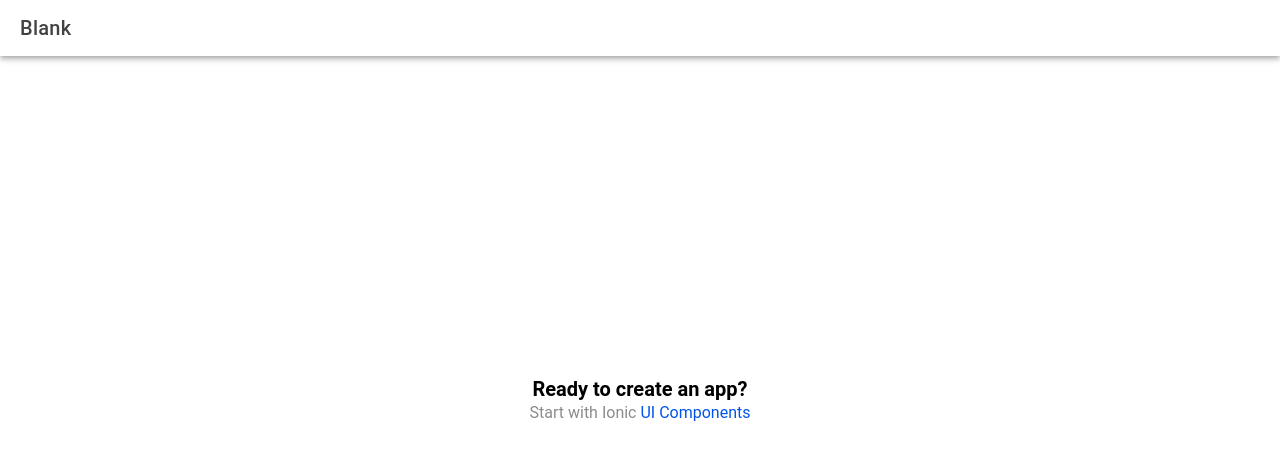
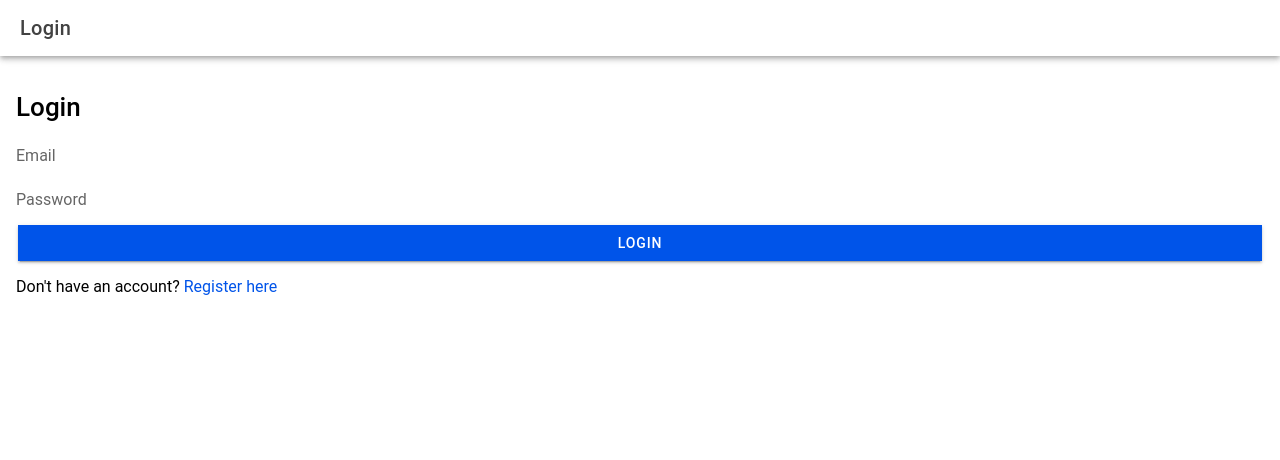
Before and after one commit to cliffamadeus/ics-quizard, a React (Vite) app: page / in a window 1280 px wide. Before the commit this address led to /home. Shown: the top 460 px of the page. Built offline with nearby package versions, Linux system fonts and the light colour scheme; no server answers.

Commit message:
Added supabase registration and login

```diff
--- a/package.json
+++ b/package.json
@@ -19,6 +19,7 @@
     "@capacitor/status-bar": "7.0.0",
     "@ionic/react": "^8.0.0",
     "@ionic/react-router": "^8.0.0",
+    "@supabase/supabase-js": "^2.48.1",
     "@types/react-router": "^5.1.20",
     "@types/react-router-dom": "^5.3.3",
     "ionicons": "^7.0.0",
--- a/src/App.tsx
+++ b/src/App.tsx
@@ -32,6 +32,8 @@ import '@ionic/react/css/palettes/dark.system.css';
 
 /* Theme variables */
 import './theme/variables.css';
+import Login from './pages/Login';
+import Register from './pages/Register';
 
 setupIonicReact();
 
@@ -39,12 +41,12 @@ const App: React.FC = () => (
   <IonApp>
     <IonReactRouter>
       <IonRouterOutlet>
-        <Route exact path="/home">
-          <Home />
-        </Route>
-        <Route exact path="/">
-          <Redirect to="/home" />
-        </Route>
+      <IonRouterOutlet>
+        <Route exact path="/" component={Login} />
+        <Route exact path="/login" component={Login} />
+        <Route exact path="/register" component={Register} />
+        <Route exact path="/app" component={Home} />
+      </IonRouterOutlet>
       </IonRouterOutlet>
     </IonReactRouter>
   </IonApp>
--- a/src/components/ExploreContainer.css
+++ /dev/null
@@ -1,24 +0,0 @@
-#container {
-  text-align: center;
-  position: absolute;
-  left: 0;
-  right: 0;
-  top: 50%;
-  transform: translateY(-50%);
-}
-
-#container strong {
-  font-size: 20px;
-  line-height: 26px;
-}
-
-#container p {
-  font-size: 16px;
-  line-height: 22px;
-  color: #8c8c8c;
-  margin: 0;
-}
-
-#container a {
-  text-decoration: none;
-}
--- a/src/components/ExploreContainer.tsx
+++ /dev/null
@@ -1,14 +0,0 @@
-import './ExploreContainer.css';
-
-interface ContainerProps { }
-
-const ExploreContainer: React.FC<ContainerProps> = () => {
-  return (
-    <div id="container">
-      <strong>Ready to create an app?</strong>
-      <p>Start with Ionic <a target="_blank" rel="noopener noreferrer" href="https://ionicframework.com/docs/components">UI Components</a></p>
-    </div>
-  );
-};
-
-export default ExploreContainer;
--- a/src/pages/Home.tsx
+++ b/src/pages/Home.tsx
@@ -1,5 +1,4 @@
 import { IonContent, IonHeader, IonPage, IonTitle, IonToolbar } from '@ionic/react';
-import ExploreContainer from '../components/ExploreContainer';
 import './Home.css';
 
 const Home: React.FC = () => {
@@ -16,7 +15,6 @@ const Home: React.FC = () => {
             <IonTitle size="large">Blank</IonTitle>
           </IonToolbar>
         </IonHeader>
-        <ExploreContainer />
       </IonContent>
     </IonPage>
   );
--- /dev/null
+++ b/src/pages/Login.tsx
@@ -0,0 +1,79 @@
+import React, { useState } from 'react';
+import { IonContent, IonPage, IonInput, IonButton, IonAlert, IonHeader, IonToolbar, IonTitle, IonButtons, IonBackButton, IonText, IonRouterLink, useIonRouter } from '@ionic/react';
+import { supabase } from '../utils/supabaseClient';
+import { useHistory } from 'react-router-dom';
+
+
+const Login: React.FC = () => {
+  const [email, setEmail] = useState('');
+  const [password, setPassword] = useState('');
+  const [showAlert, setShowAlert] = useState(false);
+  const [alertMessage, setAlertMessage] = useState('');
+  const history = useHistory();
+  const navigation = useIonRouter();
+
+  const handleLogin = async () => {
+    if (!email.endsWith('@nbsc.edu.ph')) {
+      setAlertMessage('Only @nbsc.edu.ph emails are allowed.');
+      setShowAlert(true);
+      return;
+    }
+
+    const { error } = await supabase.auth.signInWithPassword({
+      email,
+      password,
+    });
+
+    if (error) {
+      setAlertMessage(error.message);
+      setShowAlert(true);
+    } else {
+      setAlertMessage('Login successful!');
+      setShowAlert(true);
+      // Redirect to another page or perform additional actions
+      //history.push('/dashboard'); // Example: Redirect to a dashboard page
+      navigation.push('/app','root','replace');
+    }
+  };
+
+  return (
+    <IonPage>
+      <IonHeader>
+        <IonToolbar>
+          <IonTitle>Login</IonTitle>
+        </IonToolbar>
+      </IonHeader>
+      <IonContent className="ion-padding">
+        <h1>Login</h1>
+        <IonInput
+          type="email"
+          placeholder="Email"
+          value={email}
+          onIonChange={(e) => setEmail(e.detail.value!)}
+        />
+        <IonInput
+          type="password"
+          placeholder="Password"
+          value={password}
+          onIonChange={(e) => setPassword(e.detail.value!)}
+        />
+        <IonButton expand="full" onClick={handleLogin}>
+          Login
+        </IonButton>
+
+        <IonText>
+          <p>Don't have an account? <IonRouterLink routerLink="/register">Register here</IonRouterLink></p>
+        </IonText>
+
+        <IonAlert
+          isOpen={showAlert}
+          onDidDismiss={() => setShowAlert(false)}
+          message={alertMessage}
+          buttons={['OK']}
+        />
+      </IonContent>
+    </IonPage>
+  );
+};
+
+export default Login;
--- /dev/null
+++ b/src/pages/Register.tsx
@@ -0,0 +1,75 @@
+import React, { useState } from 'react';
+import { IonContent, IonPage, IonInput, IonButton, IonAlert, IonHeader, IonToolbar, IonTitle, IonBackButton, IonButtons } from '@ionic/react';
+import { supabase } from '../utils/supabaseClient';
+import { useHistory } from 'react-router-dom';
+
+const Register: React.FC = () => {
+  const [email, setEmail] = useState('');
+  const [password, setPassword] = useState('');
+  const [showAlert, setShowAlert] = useState(false);
+  const [alertMessage, setAlertMessage] = useState('');
+  const history = useHistory();
+
+  const handleRegister = async () => {
+    if (!email.endsWith('@nbsc.edu.ph')) {
+      setAlertMessage('Only @nbsc.edu.ph emails are allowed.');
+      setShowAlert(true);
+      return;
+    }
+
+    const { error } = await supabase.auth.signUp({
+      email,
+      password,
+    });
+
+    if (error) {
+      setAlertMessage(error.message);
+      setShowAlert(true);
+    } else {
+      setAlertMessage('Registration successful! Please check your email to confirm your account.');
+      setShowAlert(true);
+      // Redirect to the login page after successful registration
+      history.push('/login');
+    }
+  };
+
+  return (
+    <IonPage>
+      <IonHeader>
+        <IonToolbar>
+          <IonButtons slot="start">
+            <IonBackButton defaultHref="/login" />
+          </IonButtons>
+          <IonTitle>Register</IonTitle>
+        </IonToolbar>
+      </IonHeader>
+      <IonContent className="ion-padding">
+        <h1>Register</h1>
+        <IonInput
+          type="email"
+          placeholder="Email"
+          value={email}
+          onIonChange={(e) => setEmail(e.detail.value!)}
+        />
+        <IonInput
+          type="password"
+          placeholder="Password"
+          value={password}
+          onIonChange={(e) => setPassword(e.detail.value!)}
+        />
+        <IonButton expand="full" onClick={handleRegister}>
+          Register
+        </IonButton>
+
+        <IonAlert
+          isOpen={showAlert}
+          onDidDismiss={() => setShowAlert(false)}
+          message={alertMessage}
+          buttons={['OK']}
+        />
+      </IonContent>
+    </IonPage>
+  );
+};
+
+export default Register;
--- /dev/null
+++ b/src/utils/supabaseClient.ts
@@ -0,0 +1,6 @@
+import { createClient } from '@supabase/supabase-js';
+
+const supabaseUrl = import.meta.env.VITE_SUPABASE_URL;
+const supabaseKey = import.meta.env.VITE_SUPABASE_KEY;
+
+export const supabase = createClient(supabaseUrl, supabaseKey);
```
Also changed, not shown: 2 other files (tests, documents, lock files or other folders).
